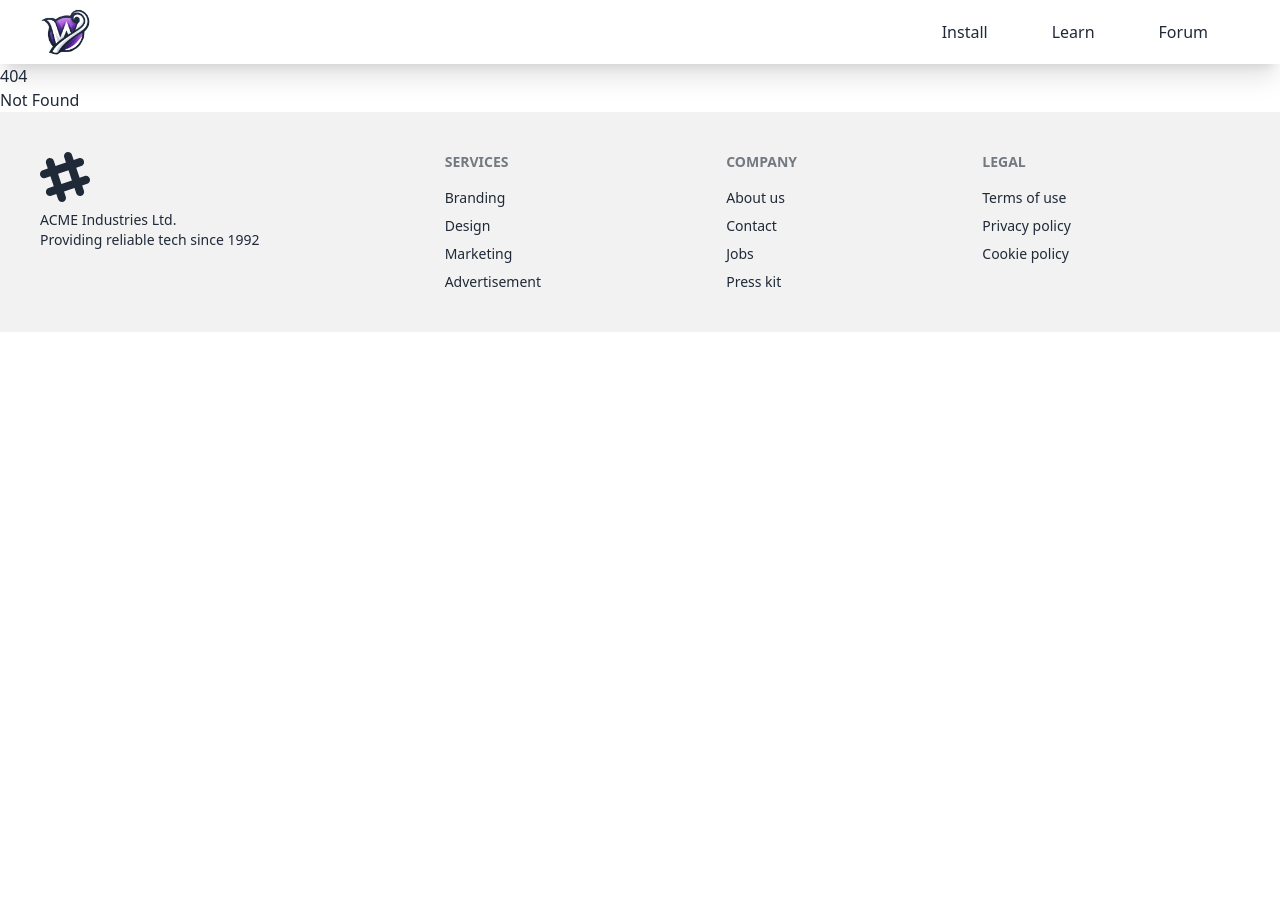
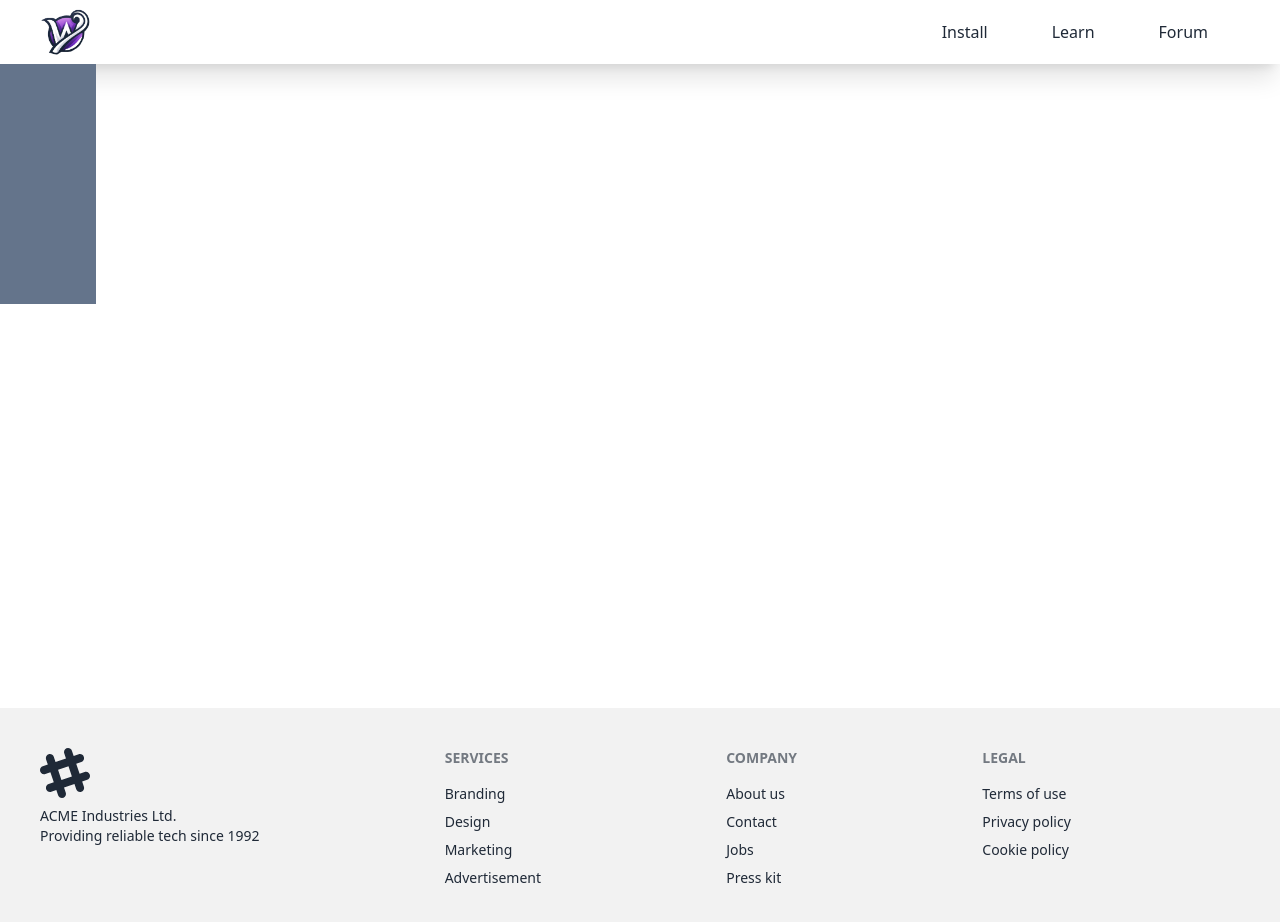
Before and after one commit to whirl-lang/website, a SvelteKit app: page /forum/login in a window 1280 px wide. Before the commit this address had no page. Shown: the top 922 px of the page. Before the commit the page ends 800 px from the top, so only its background shows below. Built offline with nearby package versions, Linux system fonts and the light colour scheme.

Commit message:
feat: begin login page

```diff
--- /dev/null
+++ b/src/routes/forum/login/+page.svelte
@@ -0,0 +1,5 @@
+<div class="w-screen h-[calc(57rem-268px)]">
+    <div class="bg-slate-500 w-24 h-60">
+
+    </div>
+</div>
```
